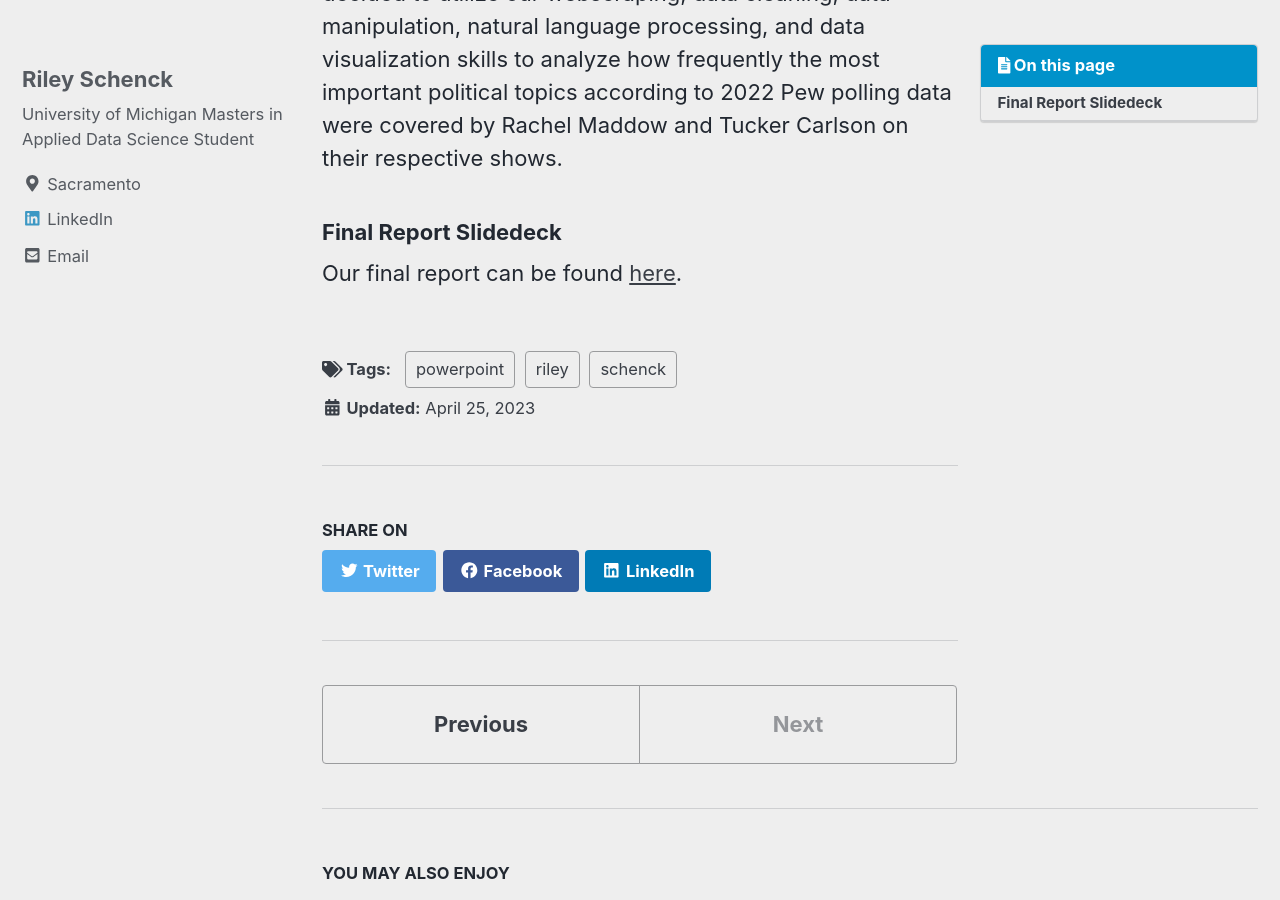
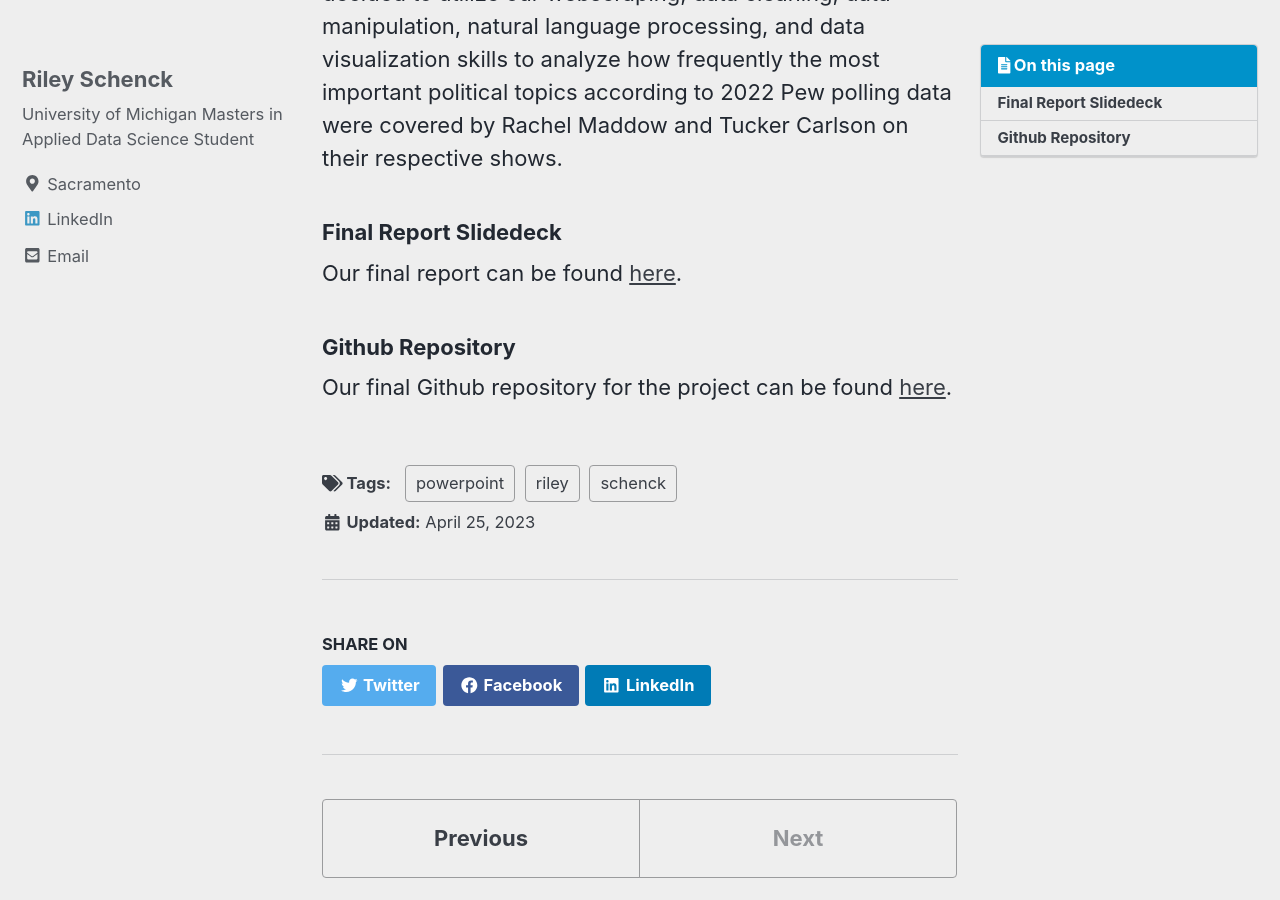
Before and after one commit to rileyschenck/website, a Jekyll site: the page built from _posts/2023-04-25-DC-Tucker-Maddow.md, in a window 1280 px wide and 900 px high, scrolled down 675 px. Built offline with Jekyll 4.4.1, drawn with Linux system fonts in a browser that asks for light colours; cached includes are drawn as plain includes; nearby versions of some CDN libraries; a script that is not in the unit is left out.

Commit message:
Update 2023-04-25-DC-Tucker-Maddow.md

```diff
--- a/_posts/2023-04-25-DC-Tucker-Maddow.md
+++ b/_posts/2023-04-25-DC-Tucker-Maddow.md
@@ -15,3 +15,7 @@ In this group project in University of Michigan's Master of Applied Data Science
 ### Final Report Slidedeck
 
 Our final report can be found [here](https://docs.google.com/presentation/d/1Q1rEi2sCXfN3I_Bh0L4pF_bsf2KKz7Rlt16px0ic7gw/edit?usp=sharing).
+
+### Github Repository
+
+Our final Github repository for the project can be found [here](https://github.com/rileyschenck/milestoneproject).
```
